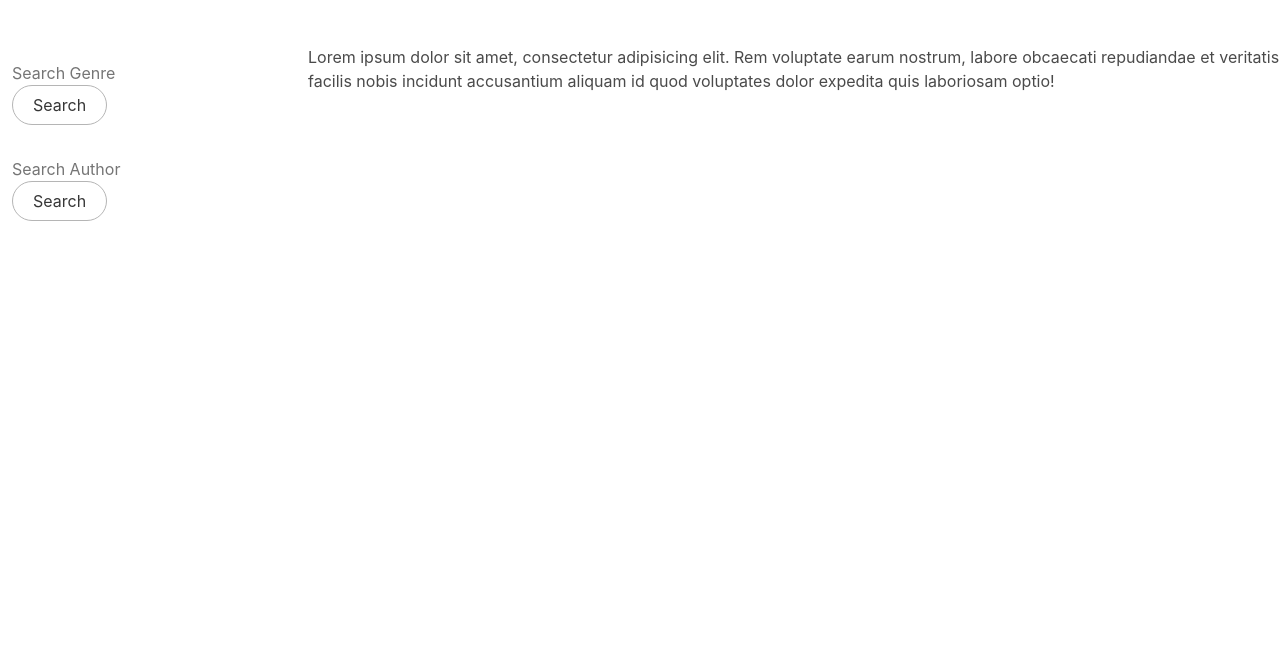
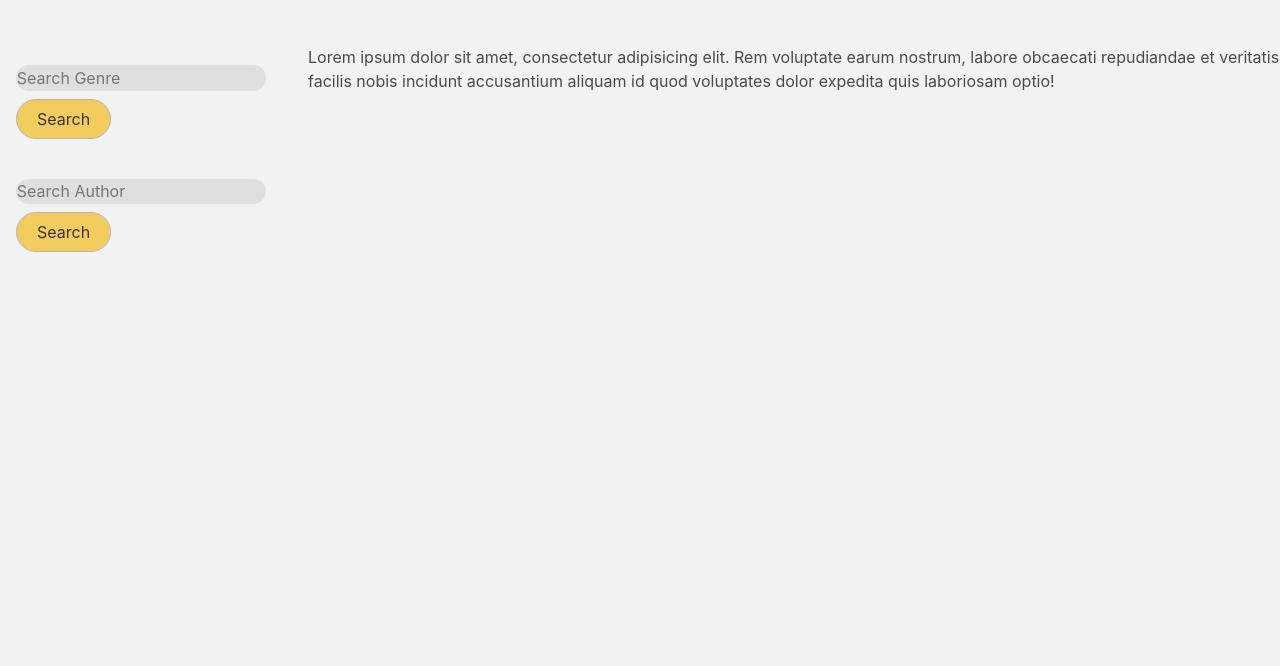
Before and after one commit to CDarts48/Book-App, a plain HTML site: page index.html in a window 1280 px wide. Shown: the part 134-800 px from the top of the page. Drawn offline with nearby package versions, Linux system fonts and the light colour scheme; no server answers.

Commit message:
removed google api and added css styles

```diff
--- a/index.html
+++ b/index.html
@@ -6,9 +6,6 @@
     <meta name="viewport" content="width=device-width, initial-scale=1.0">
     <title>Book Years</title>
     <link rel="stylesheet" href="https://cdn.jsdelivr.net/npm/bulma@0.9.4/css/bulma.min.css">
-    <link rel="preconnect" href="https://fonts.googleapis.com">
-    <link rel="preconnect" href="https://fonts.gstatic.com" crossorigin>
-    <link href="https://fonts.googleapis.com/css2?family=Lato&family=Playfair+Display&display=swap" rel="stylesheet">
     <link rel="stylesheet" href="/reset.css">
     <link rel="stylesheet" href="/style.css">
 </head>
--- a/style.css
+++ b/style.css
@@ -0,0 +1,33 @@
+:root {
+    --backclr: #F2F2F2;
+    --textclr: #0D0D0D;
+    --btnclr: #F2D377;
+    --btnhvr: #F2CD5E;
+    --txtboxclr: #dfdfdf;
+}
+
+body {
+    background-color: var(--backclr);
+    font-size: 16px;
+    height: 100vh;
+}
+
+.button {
+    background-color: var(--btnhvr);
+    margin: 5%;
+}
+
+.result-container{
+    /* background-color: var(--txtboxclr); */
+}
+
+.button:hover {
+    background-color: var(--btnhvr);
+}
+
+#genreSearch, #authorSearch{
+    background-color: var(--txtboxclr);
+    padding: 1%;
+    margin: 5%;
+    border-radius: 15px;
+}
```
